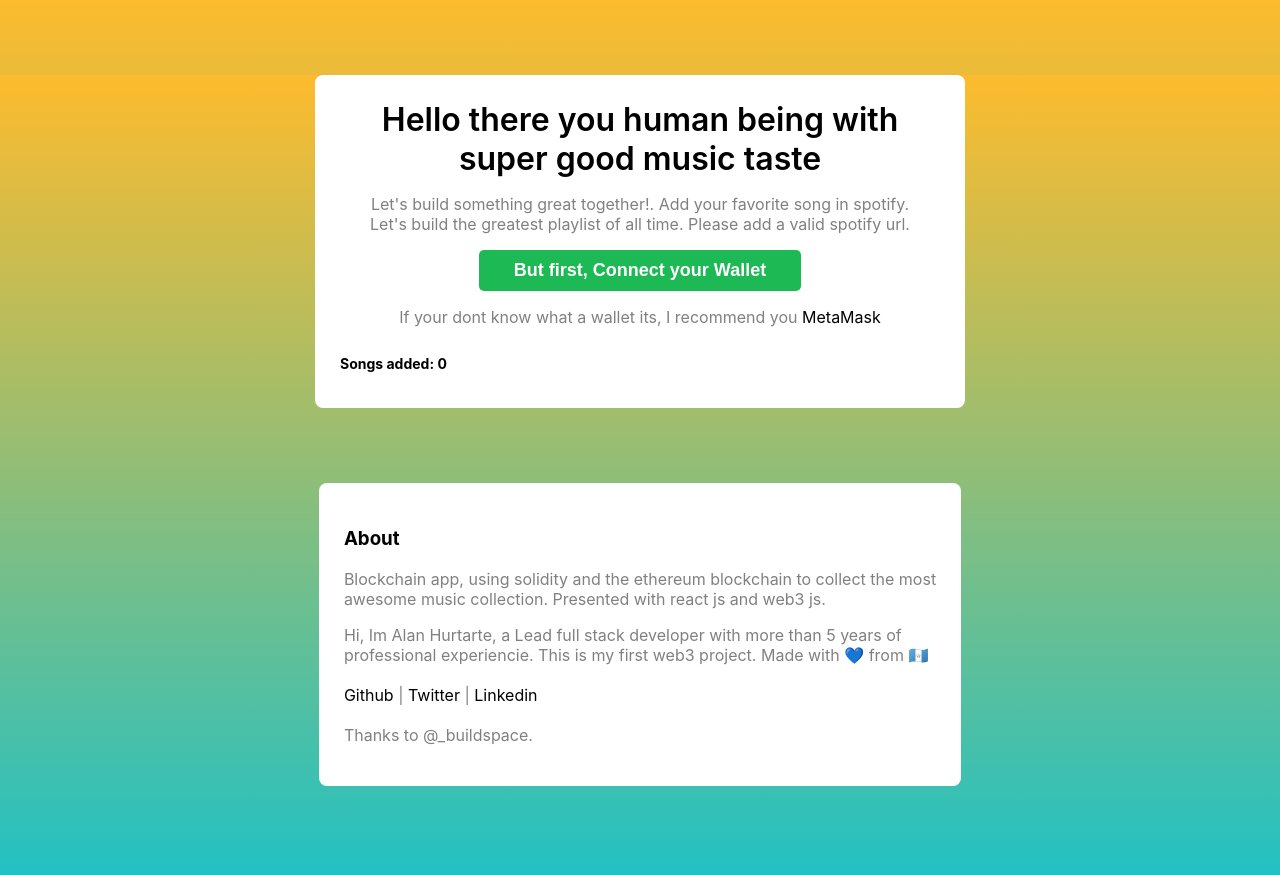
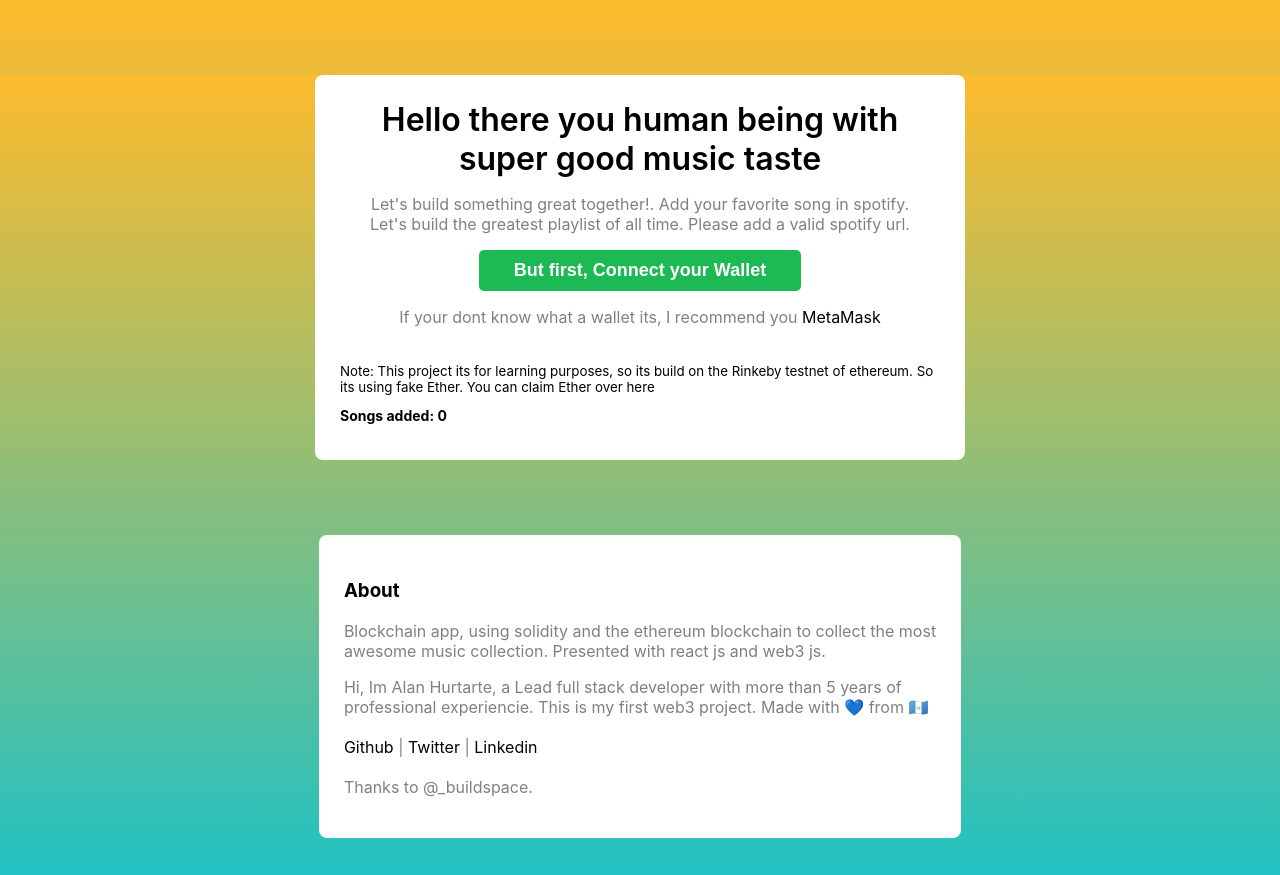
Before and after one commit to kenny08gt/ether-favorite-songs-nextjs, a Next.js app: page / in a window 1280 px wide. Built offline with nearby package versions, Linux system fonts and the light colour scheme.

Commit message:
added testnet information

```diff
--- a/pages/index.js
+++ b/pages/index.js
@@ -354,6 +354,19 @@ class Home extends React.Component {
                 </p>
               </div>
             )}
+            <br />
+            <small>
+              Note: This project its for learning purposes, so its build on the
+              Rinkeby testnet of ethereum. So its using fake Ether. You can
+              claim Ether over{" "}
+              <a
+                href="https://faucet.rinkeby.io/"
+                target="_blank"
+                rel="noreferrer"
+              >
+                here
+              </a>
+            </small>
             {this.state.minign && (
               <div>
                 <br />
```
